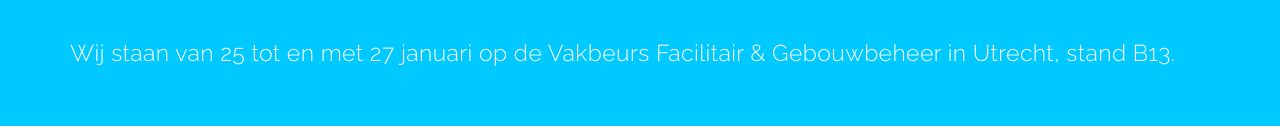
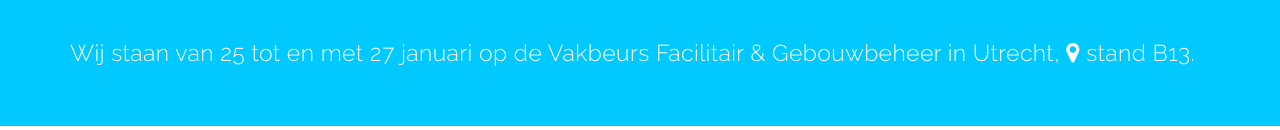
Before and after one commit to jancotanis/brs, a plain HTML site: page index.html in a window 1280 px wide. Shown: the part 637-767 px from the top of the page. Drawn offline with nearby package versions, Linux system fonts and the light colour scheme.

Commit message:
cta beurs

```diff
--- a/index.html
+++ b/index.html
@@ -86,10 +86,10 @@
 			<div class="container">
 				<div class="row">
 					<div class="col-md-12">
-						<h2>Wij staan van 25 tot en met 27 januari op de Vakbeurs Facilitair & Gebouwbeheer in Utrecht, stand B13.</h2>
+						<h2>Wij staan van 25 tot en met 27 januari op de Vakbeurs Facilitair & Gebouwbeheer in Utrecht, <i class="fa fa-map-marker"></i> stand B13.</h2>
 					</div>
 					<!--div class="col-md-4">
-						<a href="#" class="button-cta">DOWNLOAD</a>
+						<!--a href="#" class="button-cta">DOWNLOAD</a-->
 					</div-->
 				</div>
 			</div>
@@ -529,39 +529,6 @@
 						</div>
 					</div>
 					<div class="col-md-3"></div>
-					<!--div class="col-md-6">
-						<form name="sentMessage" id="contactForm" novalidate="">
-							<div class="row">
-								<div class="col-md-6">
-									<div class="form-group">
-										<input type="text" class="form-control" placeholder="Your Name *" id="name" required="" data-validation-required-message="Please enter your name.">
-										<p class="help-block text-danger"></p>
-									</div>
-								</div>
-								<div class="col-md-6">
-									<div class="form-group">
-										<input type="email" class="form-control" placeholder="Your Email *" id="email" required="" data-validation-required-message="Please enter your email address.">
-										<p class="help-block text-danger"></p>
-									</div>
-								</div>
-							</div>
-							<div class="row">
-								<div class="col-md-12">
-									<div class="form-group">
-										<textarea class="form-control" placeholder="Your Message *" id="message" required="" data-validation-required-message="Please enter a message."></textarea>
-										<p class="help-block text-danger"></p>
-									</div>
-								</div>
-								<div class="clearfix"></div>
-							</div>
-							<div class="row">
-								<div class="col-lg-12 text-center">
-									<div id="success"></div>
-									<button type="submit" class="btn">Send Message</button>
-								</div>
-							</div>
-						</form>
-					</div-->
 				</div>
 			</div>
 		</section>
@@ -570,7 +537,6 @@
 		</p>
 		<footer>
 			<div class="container text-center">
-				<!--p>Theme made by <a href="http://moozthemes.com"><span>MOOZ</span>Themes.com</a></p-->
 			</div>
 		</footer>
 
```
